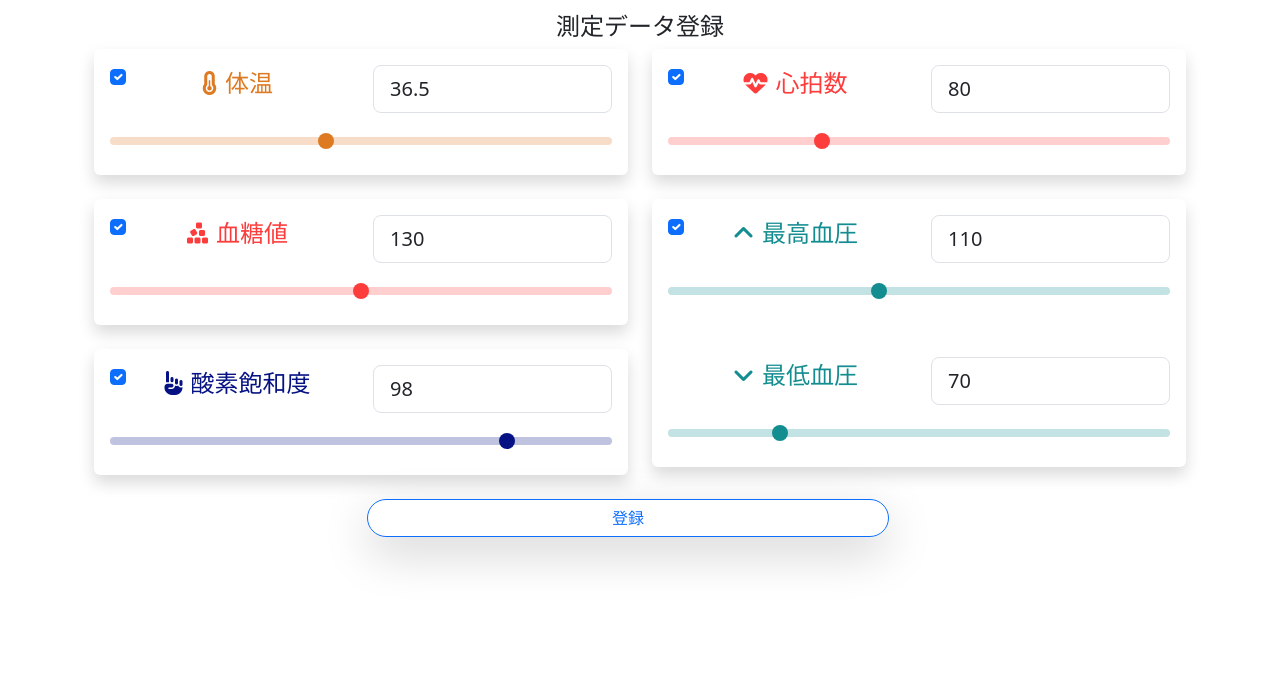
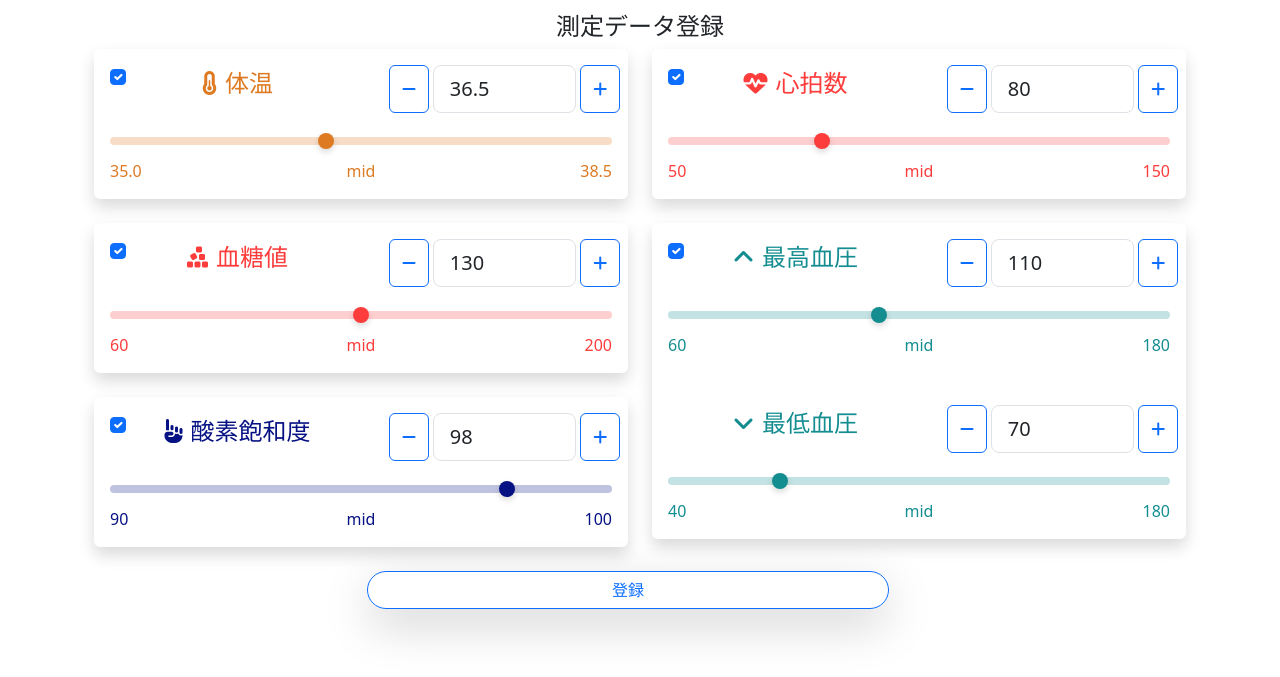
Before and after one commit to MasahiroOgata/healthcareapp, a Django app: page /create/ in a window 1280 px wide. Shown: the part 60-737 px from the top of the page. Run offline with Django 5.2, Linux system fonts and the light colour scheme; the visitor is signed in with stand-in values (Sample User, id 1).

Commit message:
入力フォーム修正

```diff
--- a/healthcheck/static/healthcheck/js/vital_form.js
+++ b/healthcheck/static/healthcheck/js/vital_form.js
@@ -55,6 +55,13 @@ for (let i = 0; i < ranges.length; i++) {
   setRangeTrackColor(ranges[i], colorList[Math.min(i, colorList.length-1)]);
 }
 
+let scales = document.getElementsByClassName("range-scale");
+
+for (let i = 0; i < scales.length; i++) {
+  scales[i].style.color = colorList[Math.min(i, colorList.length-1)];
+}
+
+
 const formIdList = [
   ['bodyTemperatureCheckBox', ['bodyTemperatureInput'], ['bodyTemperatureRange']],
   ['bloodSugerLevelCheckBox', ['bloodSugerLevelInput'], ['bloodSugerLevelRange']],
@@ -93,3 +100,12 @@ function enableGroupInput(vital) {
     }
   }
 }
+
+function stepValue(vital, step, dir) {
+    console.log(vital);
+    console.log(typeof vital);
+    const dec = (step.toString().split('.')[1] || '').length;
+    const value = Number(vital.value || 0);
+    newValue = (value + step * dir).toFixed(dec);
+    vital.value = newValue;
+}
--- a/healthcheck/templates/healthcheck/vital_form.html
+++ b/healthcheck/templates/healthcheck/vital_form.html
@@ -62,8 +62,12 @@
                                     <i class="fa-solid {{ item.iconName }} me-2"></i>{{ item.vitalTitle }}
                                 </label>
                             </div>
-                            <div class="col-sm-6">
-                                <input type="number" class="form-control form-control-lg" id="{{ item.vitalName }}Input"
+                            <div class="col-sm-6 row">
+                                <button type="button" class="btn btn-outline-primary mx-1 col-2"
+                                    onclick="stepValue({{ item.vitalName }}Input, {{ item.step }}, -1)">
+                                    <i class="fa-solid fa-minus"></i>
+                                </button>
+                                <input type="number" class="form-control form-control-lg col" id="{{ item.vitalName }}Input"
                                     name="{{ item.fieldName }}" min="{{ item.inputMin }}" max="{{ item.inputMax }}" step="{{ item.step }}"
                                     {% if object and object|getattr:item.fieldName is None %}
                                         value=""
@@ -74,6 +78,10 @@
                                     oninput="this.form.{{ item.vitalName }}Range.value=this.value
                                         this.form.{{ item.vitalGroup }}CheckBox.checked = true
                                         enableGroupInput({{ forloop.parentloop.counter0 }})">
+                                <button  type="button" class="btn btn-outline-primary mx-1 col-2"
+                                    onclick="stepValue({{ item.vitalName }}Input, {{ item.step }}, 1)">
+                                    <i class="fa-solid fa-plus"></i>
+                                </button>
                             </div>
                         </div>
                         <input type="range" class="form-range" id="{{ item.vitalName }}Range" min="{{ item.rangeMin }}" max="{{ item.rangeMax }}"
@@ -81,6 +89,11 @@
                             oninput="this.form.{{ item.vitalName }}Input.value=parseFloat(this.value).toFixed({{ item.step|log:0.1 }})
                                 this.form.{{ item.vitalGroup }}CheckBox.checked = true
                                 enableGroupInput({{ forloop.parentloop.counter0 }})">
+                        <div class="row justify-content-between range-scale">
+                            <div class="col fw-light">{{ item.rangeMin }}</div>
+                            <div class="col text-center fw-light">mid</div>
+                            <div class="col text-end fw-light">{{ item.rangeMax }}</div>
+                        </div>
                         {% endfor %}
                     </div>
 
--- a/static/css/base.css
+++ b/static/css/base.css
@@ -8,3 +8,19 @@
   justify-content: center;
   align-items: center;
 }
+
+.navbar-brand::after {
+  content: '';
+  opacity: 1;
+
+  height: 2px;
+  width: 100%;
+  background-color: rebeccapurple;
+
+  bottom: 0;
+  left: 0;
+}
+
+.navbar-brand:hover::after {
+  opacity: 1;
+}
```
Also changed, not shown: healthcareapp/settings.py (+5 -5 lines).
